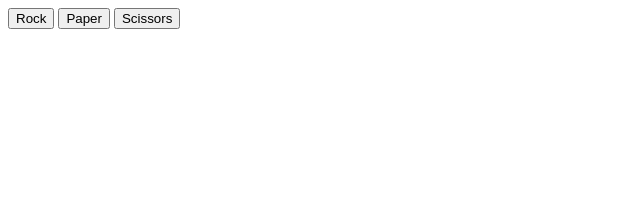
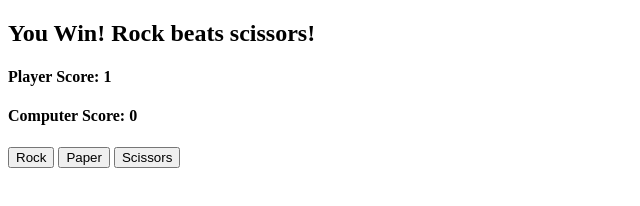
Before and after one commit to thomasfinnegan14/js-rock-paper-scissors, a plain HTML site: page index.html in a window 1280 px wide. Both pictures are taken after a click on the button "Rock". Shown: the whole page, without its empty margins (0-640 px from the left). Drawn offline with Linux system fonts and the light colour scheme.

Commit message:
Add div that displays round results and current scores

```diff
--- a/index.html
+++ b/index.html
@@ -8,6 +8,7 @@
     <script src="script.js" defer></script>
 </head>
 <body>
+    <div id="results"></div>
     <button type="button" id="rock">Rock</button>
     <button type="button" id="paper">Paper</button>
     <button type="button" id="scissors">Scissors</button>
--- a/script.js
+++ b/script.js
@@ -74,11 +74,19 @@ function game()
         // call getComputerChoice and set it to computerSelection
         let computerSelection = getComputerChoice();
 
-        // call playRound function and log it
-        console.log(playRound(playerSelection, computerSelection));
+        const displayText = document.querySelector("#results");
 
-        console.log("Player Score: " + playerScore);
-        console.log("Computer Score: " + computerScore);
+        const roundwin = document.createElement('h2');
+        roundwin.textContent = playRound(playerSelection, computerSelection);
+        displayText.appendChild(roundwin);
+
+        const playercurrent = document.createElement('h4');
+        playercurrent.textContent = "Player Score: " + playerScore;
+        displayText.appendChild(playercurrent);
+
+        const compcurrent = document.createElement('h4');
+        compcurrent.textContent = "Computer Score: " + computerScore;
+        displayText.appendChild(compcurrent);
 
 
     if (playerScore > computerScore)
```
